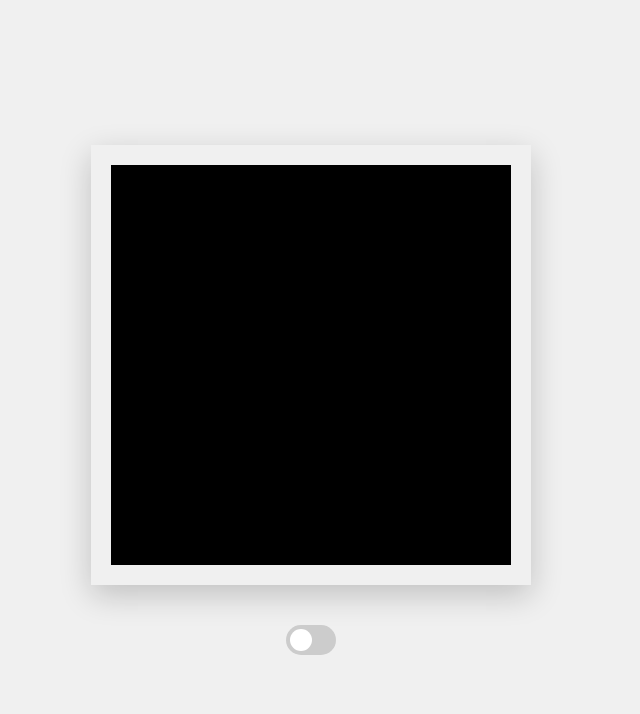
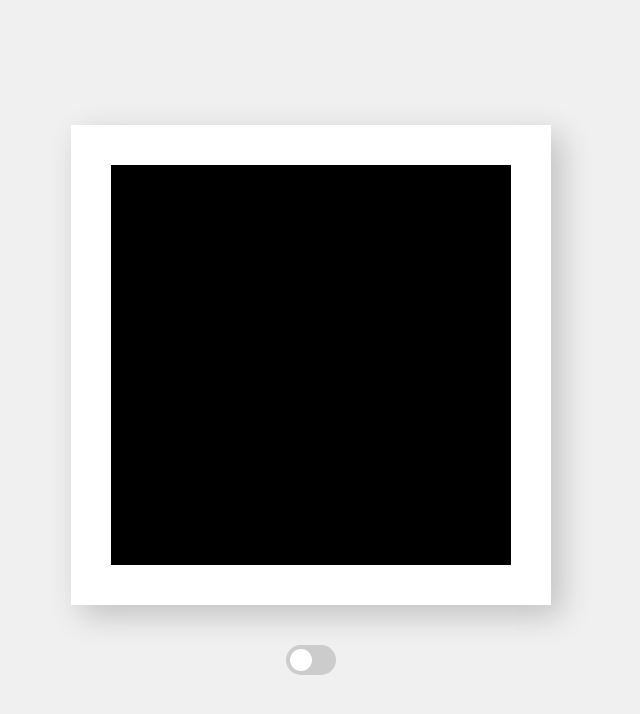
Before and after one commit to mehulgupt4/experiencewindow, a plain HTML site: page index.html in a window 1280 px wide. Shown: the whole page, without its empty margins (329-969 px from the left). Drawn offline with Linux system fonts and the light colour scheme.

Commit message:
Update index.html

```diff
--- a/index.html
+++ b/index.html
@@ -23,11 +23,25 @@
       height: 400px;
       position: relative;
       overflow: hidden;
-      border: 20px solid #f0f0f0; /* Border color same as background */
-      box-shadow: 0px 10px 30px rgba(0, 0, 0, 0.2); /* Drop shadow effect */
+      border: 40px solid white; /* Increased the white border thickness */
+      box-shadow: 10px 10px 30px rgba(0, 0, 0, 0.2), -10px -10px 0 rgba(0, 0, 0, 0); /* Shadow on right and bottom */
       background-color: black; /* Default background when off */
       transition: background-color 0.3s ease; /* Smooth transition for color change */
       margin-bottom: 40px; /* Increased gap between the video container and the switch */
+      position: relative; /* Ensure proper stacking of elements */
+    }
+
+    /* Add a thin frame around the white border */
+    .video-container::before {
+      content: "";
+      position: absolute;
+      top: -10px; /* Move 10px outside the border */
+      left: -10px; /* Move 10px outside the border */
+      right: -10px; /* Move 10px outside the border */
+      bottom: -10px; /* Move 10px outside the border */
+      border: 10px solid #b0916b; /* Color of the frame */
+      pointer-events: none; /* Ensure it doesn't interfere with user interactions */
+      border-radius: 10px; /* Optionally, add rounded corners to the frame */
     }
 
     /* Video styling */
@@ -36,7 +50,8 @@
       height: 100%;
       object-fit: cover;
       display: block;
-      transition: opacity 0.3s ease;
+      transition: visibility 0s, opacity 0.3s ease; /* Transition for opacity and visibility */
+      visibility: visible; /* Ensure video is visible by default */
     }
 
     /* Switch styling */
@@ -118,7 +133,7 @@
 
   <!-- Video Container -->
   <div class="video-container" id="videoContainer">
-    <video id="video" autoplay muted loop>
+    <video id="video" autoplay loop>
       <!-- Default video source, will be changed by JavaScript -->
       <source id="videoSource" src="" type="video/mp4">
       Your browser does not support the video tag.
@@ -170,20 +185,23 @@
     // Set default state to off when page loads
     videoSwitch.checked = false;
     videoContainer.style.backgroundColor = 'black'; // Default background is black
-    videoElement.style.opacity = 0; // Video is hidden
+    videoElement.style.visibility = 'hidden'; // Hide video initially
+    videoElement.muted = true; // Start muted
 
     videoSwitch.addEventListener('change', function() {
       if (videoSwitch.checked) {
-        // When the switch is ON, show the video and set background to black
+        // When the switch is ON, show the video, unmute, and set background to black
         videoContainer.style.backgroundColor = 'black';  // Show video on black background
-        videoElement.style.opacity = 1;  // Make the video visible
+        videoElement.style.visibility = 'visible';  // Make the video visible
         videoElement.play();  // Play the video
+        videoElement.muted = false;  // Unmute the video
       } else {
         // When the switch is OFF, turn the video to black (simulate off state)
         videoContainer.style.backgroundColor = 'black';  // Background stays black
-        videoElement.style.opacity = 0;  // Hide the video (make it "invisible")
+        videoElement.style.visibility = 'hidden';  // Hide the video
         videoElement.pause();  // Pause the video
-        // Optionally, we can reset the video to start when turned on again:
+        videoElement.muted = true;  // Mute the video
+        // Optionally, reset the video to start when turned on again:
         videoElement.currentTime = 0;
       }
     });
```
